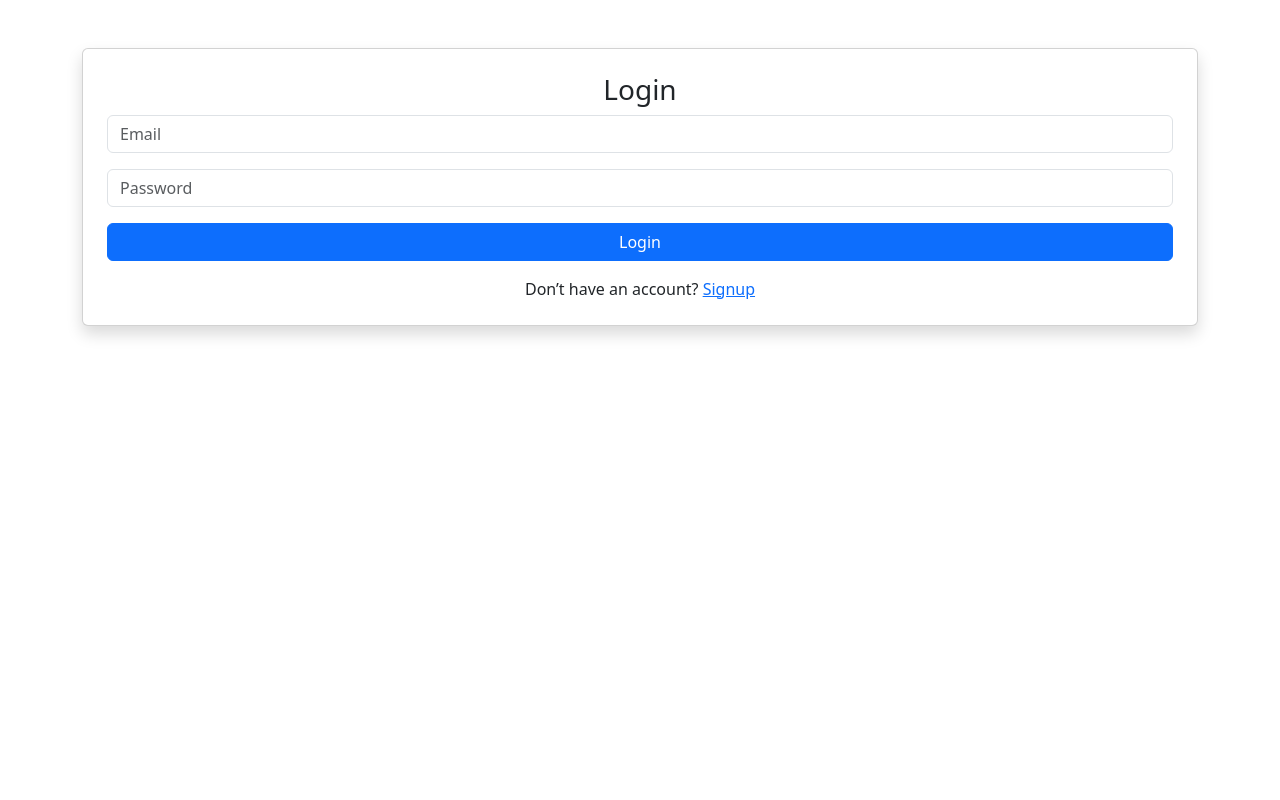
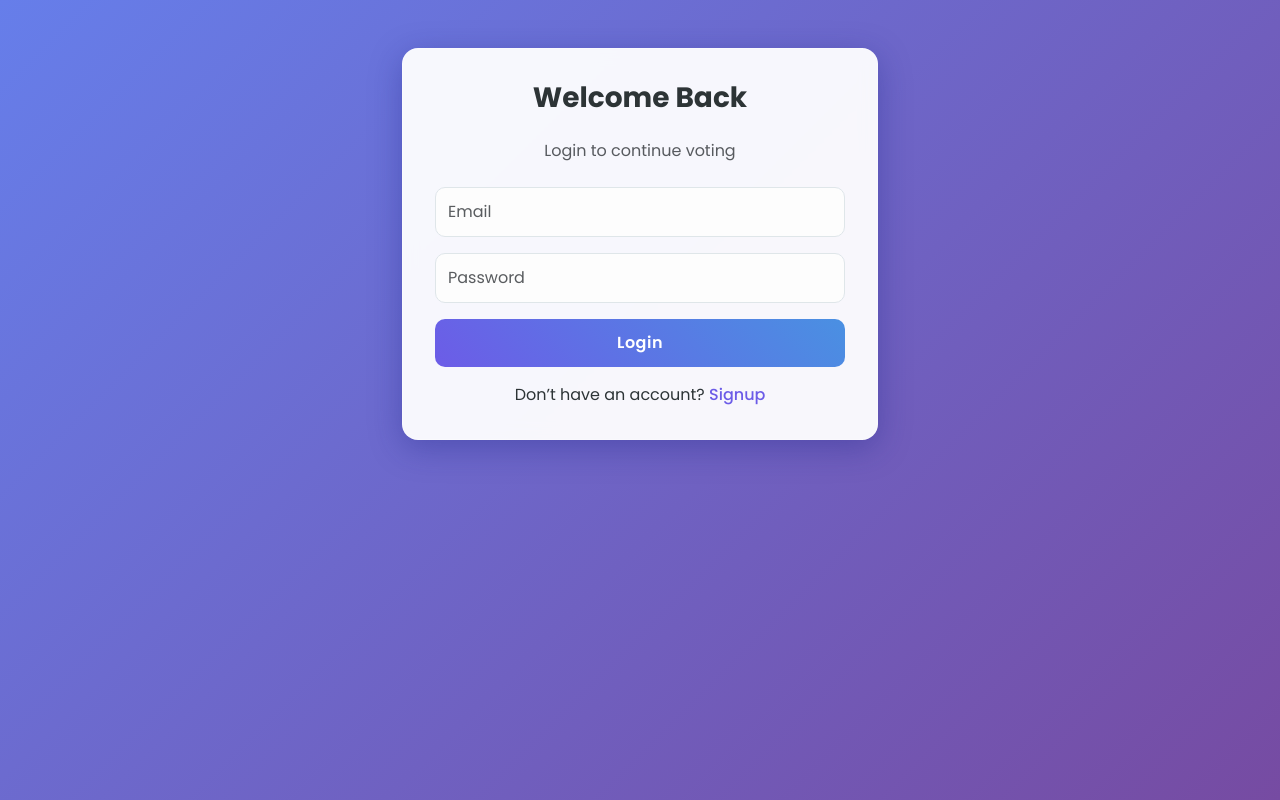
Before and after one commit to Arnavgargcoder/client, a React (Create React App) app: page / in a window 1280 px wide. Built offline with nearby package versions, Linux system fonts and the light colour scheme.

Commit message:
Enhance UI with glassmorphism, animations, and progress bars

```diff
--- /dev/null
+++ b/src/App.css
@@ -0,0 +1,144 @@
+/* Google Fonts Import */
+@import url('https://fonts.googleapis.com/css2?family=Poppins:wght@300;400;500;600;700&display=swap');
+
+:root {
+  --primary-color: #4a90e2;
+  --secondary-color: #6c5ce7;
+  --bg-gradient: linear-gradient(135deg, #667eea 0%, #764ba2 100%);
+  --glass-bg: rgba(255, 255, 255, 0.95);
+  --glass-border: 1px solid rgba(255, 255, 255, 0.3);
+  --shadow: 0 8px 32px 0 rgba(31, 38, 135, 0.37);
+}
+
+body {
+  font-family: 'Poppins', sans-serif;
+  background: var(--bg-gradient);
+  min-height: 100vh;
+  display: flex;
+  flex-direction: column;
+  color: #2d3436;
+}
+
+/* Animations */
+@keyframes fadeIn {
+  from { opacity: 0; transform: translateY(20px); }
+  to { opacity: 1; transform: translateY(0); }
+}
+
+.fade-in {
+  animation: fadeIn 0.6s ease-out forwards;
+}
+
+/* Glassmorphism Card Logic */
+.glass-card {
+  background: var(--glass-bg);
+  backdrop-filter: blur(8px);
+  -webkit-backdrop-filter: blur(8px);
+  border-radius: 16px;
+  border: var(--glass-border);
+  box-shadow: var(--shadow);
+  padding: 2rem;
+  transition: transform 0.3s ease;
+}
+
+.glass-card:hover {
+  transform: translateY(-5px);
+}
+
+/* Custom Inputs */
+.form-control {
+  border-radius: 10px;
+  padding: 12px;
+  border: 1px solid #dfe6e9;
+  background: #fdfdfd;
+  transition: all 0.3s;
+}
+
+.form-control:focus {
+  box-shadow: 0 0 0 3px rgba(108, 92, 231, 0.2);
+  border-color: var(--secondary-color);
+}
+
+/* Buttons */
+.btn {
+  border-radius: 10px;
+  padding: 12px 20px;
+  font-weight: 600;
+  letter-spacing: 0.5px;
+  transition: all 0.3s ease;
+}
+
+.btn-primary {
+  background: linear-gradient(45deg, var(--secondary-color), var(--primary-color));
+  border: none;
+}
+
+.btn-primary:hover {
+  background: linear-gradient(45deg, var(--primary-color), var(--secondary-color));
+  box-shadow: 0 4px 15px rgba(108, 92, 231, 0.4);
+  transform: scale(1.02);
+}
+
+.btn-success {
+  background: linear-gradient(45deg, #00b894, #00cec9);
+  border: none;
+}
+
+.btn-success:hover {
+  box-shadow: 0 4px 15px rgba(0, 184, 148, 0.4);
+  transform: scale(1.02);
+}
+
+.btn-danger {
+  background: linear-gradient(45deg, #d63031, #ff7675);
+  border: none;
+}
+
+.btn-danger:hover {
+  box-shadow: 0 4px 15px rgba(214, 48, 49, 0.4);
+}
+
+/* Headings */
+h3, h5 {
+  color: #2d3436;
+  font-weight: 700;
+  margin-bottom: 1.5rem;
+}
+
+/* Links */
+a {
+  color: var(--secondary-color);
+  text-decoration: none;
+  font-weight: 500;
+  transition: color 0.2s;
+}
+
+a:hover {
+  color: var(--primary-color);
+  text-decoration: underline;
+}
+
+/* Poll Options */
+.form-check {
+  background: #f1f2f6;
+  padding: 15px 15px 15px 40px; /* offset for radio */
+  border-radius: 10px;
+  border: 1px solid transparent;
+  transition: all 0.2s;
+  cursor: pointer;
+}
+
+.form-check:hover {
+  background: #fff;
+  border-color: var(--secondary-color);
+  box-shadow: 0 2px 10px rgba(0,0,0,0.05);
+}
+
+.form-check-input:checked + .form-check-label {
+  color: var(--secondary-color);
+  font-weight: 600;
+}
+
+.form-check-input {
+  cursor: pointer;
+}
--- a/src/App.js
+++ b/src/App.js
@@ -1,4 +1,5 @@
 import { BrowserRouter, Routes, Route } from 'react-router-dom';
+import './App.css';
 import Login from './pages/Login';
 import Signup from './pages/Signup';
 import PollRoom from './pages/PollRoom';
--- a/src/pages/Login.js
+++ b/src/pages/Login.js
@@ -24,9 +24,10 @@ function Login() {
   };
 
   return (
-    <div className="container mt-5">
-      <div className="card p-4 shadow">
-        <h3 className="text-center">Login</h3>
+    <div className="container mt-5" style={{ maxWidth: '500px' }}>
+      <div className="glass-card fade-in">
+        <h3 className="text-center mb-4">Welcome Back</h3>
+        <p className="text-center text-muted mb-4">Login to continue voting</p>
         <form onSubmit={handleSubmit}>
           <input
             type="email"
--- a/src/pages/PollRoom.js
+++ b/src/pages/PollRoom.js
@@ -52,11 +52,11 @@ function PollRoom() {
   if (!poll) return <p className="text-center mt-5">Loading...</p>;
 
   return (
-    <div className="container mt-5">
-      <div className="card p-4 shadow">
-        <div className="d-flex justify-content-between">
-          <h3>{poll.poll.question}</h3>
-          <button className="btn btn-danger btn-sm" onClick={logout}>Logout</button>
+    <div className="container mt-5" style={{ maxWidth: '600px' }}>
+      <div className="glass-card fade-in">
+        <div className="d-flex justify-content-between align-items-center mb-4">
+          <h3 className="m-0 text-primary">{poll.poll.question}</h3>
+          <button className="btn btn-outline-danger btn-sm rounded-pill px-3" onClick={logout}>Logout</button>
         </div>
         <hr />
         {!poll.alreadyVoted && (
@@ -76,10 +76,31 @@ function PollRoom() {
             <hr />
           </>
         )}
-        <h5>Results:</h5>
-        {poll.options.map((opt) => (
-          <div key={opt._id}>{opt.option_text} — {opt.votes} votes</div>
-        ))}
+        <h5>Live Results:</h5>
+        {(() => {
+          const totalVotes = poll.options.reduce((acc, curr) => acc + curr.votes, 0);
+          return poll.options.map((opt) => {
+            const percent = totalVotes ? Math.round((opt.votes / totalVotes) * 100) : 0;
+            return (
+            <div key={opt._id} className="mb-3">
+              <div className="d-flex justify-content-between mb-1">
+                <span className="fw-bold">{opt.option_text}</span>
+                <span className="text-muted small">{opt.votes} votes ({percent}%)</span>
+              </div>
+              <div className="progress" style={{ height: '8px', borderRadius: '4px' }}>
+                <div
+                  className="progress-bar"
+                  role="progressbar"
+                  style={{ width: `${percent}%`, backgroundColor: 'var(--secondary-color)' }}
+                  aria-valuenow={percent}
+                  aria-valuemin="0"
+                  aria-valuemax="100"
+                ></div>
+              </div>
+            </div>
+          );
+          });
+        })()}
       </div>
     </div>
   );
--- a/src/pages/Signup.js
+++ b/src/pages/Signup.js
@@ -19,9 +19,10 @@ function Signup() {
   };
 
   return (
-    <div className="container mt-5">
-      <div className="card p-4 shadow">
-        <h3 className="text-center">Signup</h3>
+    <div className="container mt-5" style={{ maxWidth: '500px' }}>
+      <div className="glass-card fade-in">
+        <h3 className="text-center mb-4">Create Account</h3>
+        <p className="text-center text-muted mb-4">Join to start voting</p>
         <form onSubmit={handleSubmit}>
           <input
             type="text"
```
